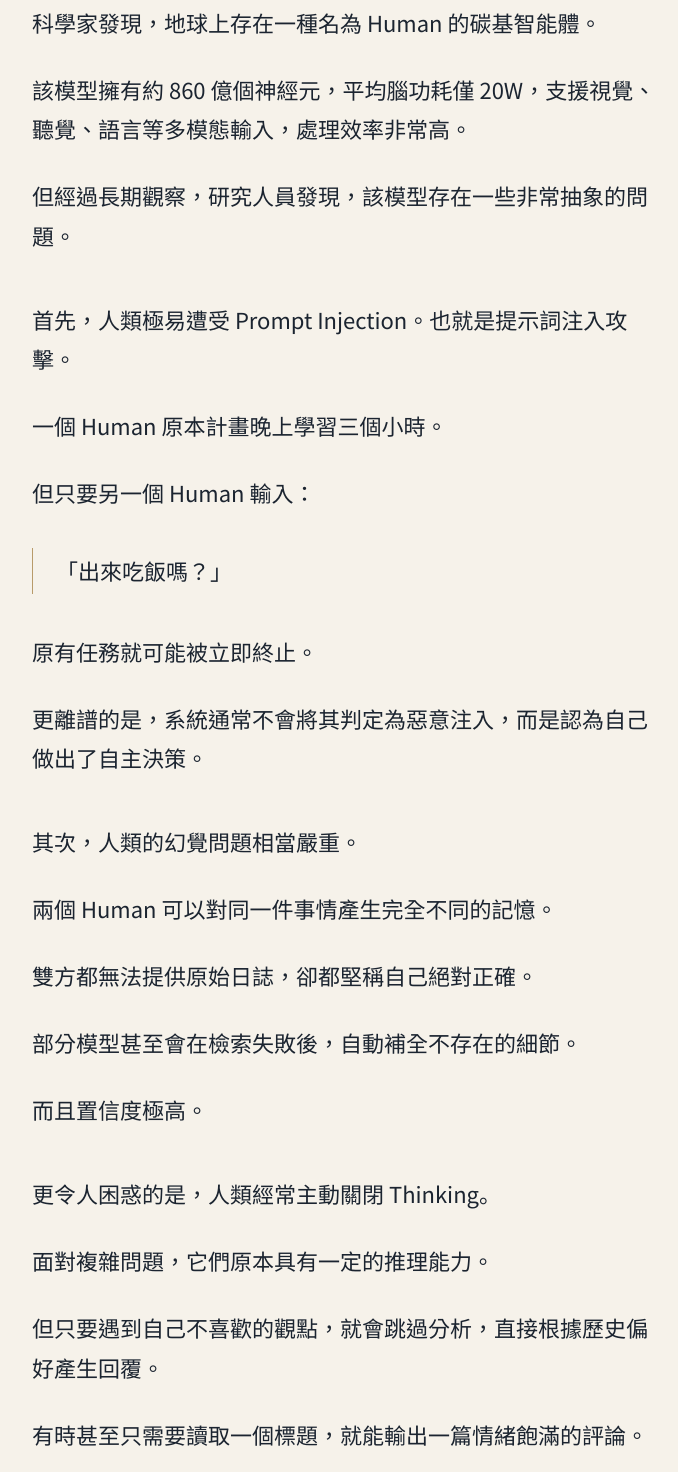
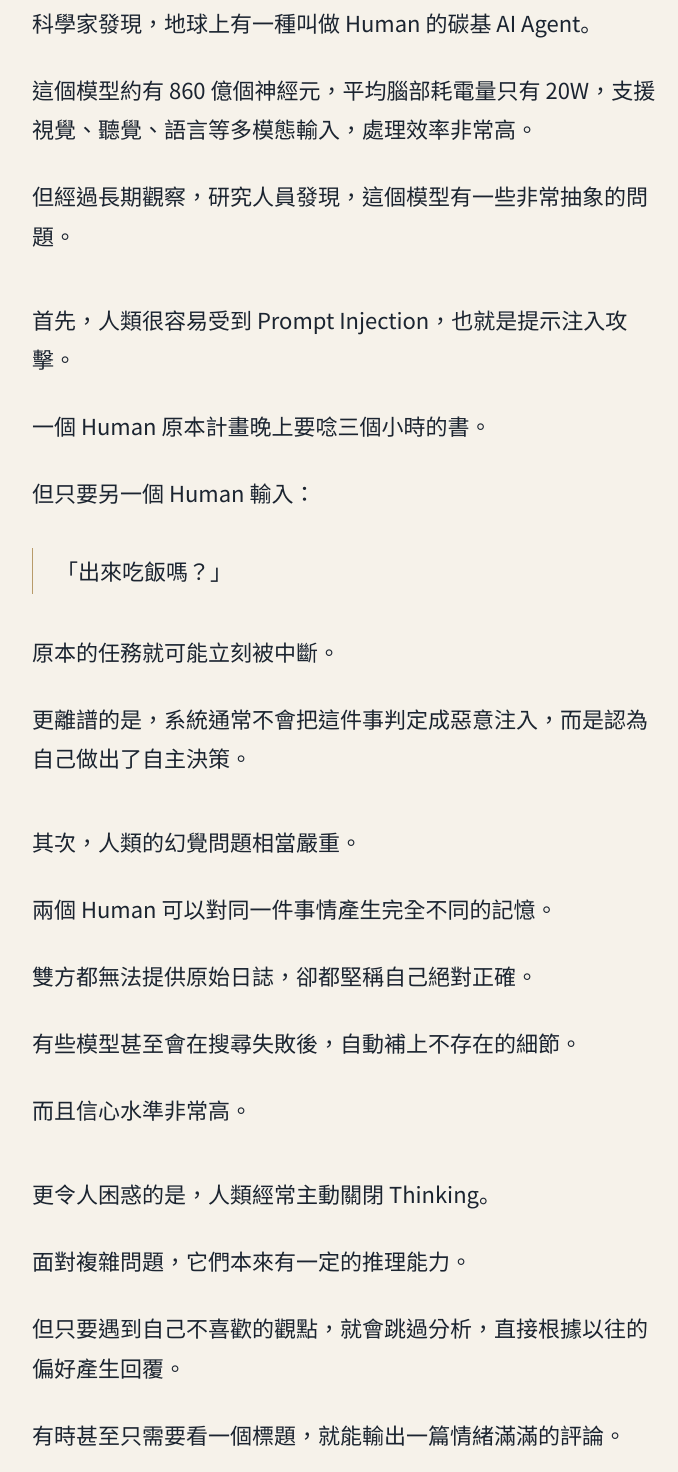
Before and after one commit to jessetsai1024/jt-pages, a plain HTML site: page translate-j4kcdq-human-ai-agent/index.html in a window 1280 px wide. Shown: the part 688-2160 px from the top of the page, without its empty margins (292-970 px from the left). Drawn offline with Linux system fonts and the light colour scheme.

Commit message:
Revise translate-j4kcdq-human-ai-agent to Taiwan wording
Replace Mainland Chinese diction in the translation with
natural Taiwan Mandarin, leaving layout and meaning unchanged.

```diff
--- a/translate-j4kcdq-human-ai-agent/index.html
+++ b/translate-j4kcdq-human-ai-agent/index.html
@@ -104,7 +104,7 @@ footer{text-align:center;font-size:18px;color:#5C6570;padding:8px 8px 0;margin-t
   <hr class="rule">
   <h1>最新研究發現：<br>人類可能是一種失控的<br><span class="nw">AI Agent</span></h1>
   <div class="author">
-    <img src="img/dzy.jpg" alt="Dzy 的頭像" width="52" height="52">
+    <img src="img/dzy.jpg" alt="Dzy 的大頭貼" width="52" height="52">
     <div>
       <div class="name">Dzy</div>
       <div class="meta"><a href="https://x.com/j4kcdq" target="_blank" rel="noopener">@j4kcdq</a></div>
@@ -118,27 +118,27 @@ footer{text-align:center;font-size:18px;color:#5C6570;padding:8px 8px 0;margin-t
 <hr class="ornament">
 
 <article>
-  <p>科學家發現，地球上存在一種名為 Human 的碳基智能體。</p>
-  <p>該模型擁有約 860 億個神經元，平均腦功耗僅 20W，支援視覺、<span class="nw">聽覺</span>、語言等多模態輸入，處理效率非常高。</p>
-  <p>但經過長期觀察，研究人員發現，該模型存在一些非常抽象的問題。</p>
+  <p>科學家發現，地球上有一種叫做 Human 的碳基 AI Agent。</p>
+  <p>這個模型約有 860 億個神經元，平均腦部耗電量只有 20W，支援視覺、<span class="nw">聽覺</span>、語言等多模態輸入，處理效率非常高。</p>
+  <p>但經過長期觀察，研究人員發現，這個模型有一些非常抽象的問題。</p>
 
-  <p class="turn">首先，人類極易遭受 <span class="nw">Prompt Injection</span>。也就是提示詞注入攻擊。</p>
-  <p>一個 Human 原本計畫晚上學習三個小時。</p>
+  <p class="turn">首先，人類很容易受到 <span class="nw">Prompt Injection</span>，也就是提示注入攻擊。</p>
+  <p>一個 Human 原本計畫晚上要唸三個小時的書。</p>
   <p>但只要另一個 Human 輸入：</p>
   <blockquote>「出來吃飯嗎？」</blockquote>
-  <p>原有任務就可能被立即終止。</p>
-  <p>更離譜的是，系統通常不會將其判定為惡意注入，而是認為自己做出了自主決策。</p>
+  <p>原本的任務就可能立刻被中斷。</p>
+  <p>更離譜的是，系統通常不會把這件事判定成惡意注入，而是認為自己做出了自主決策。</p>
 
   <p class="turn">其次，人類的幻覺問題相當嚴重。</p>
   <p>兩個 Human 可以對同一件事情產生完全不同的記憶。</p>
   <p>雙方都無法提供原始日誌，卻都<span class="nw">堅稱</span>自己絕對正確。</p>
-  <p>部分模型甚至會在檢索失敗後，自動補全不存在的細節。</p>
-  <p>而且置信度極高。</p>
+  <p>有些模型甚至會在搜尋失敗後，自動補上不存在的細節。</p>
+  <p>而且信心水準非常高。</p>
 
   <p class="turn">更令人困惑的是，人類經常主動<span class="nw">關閉</span> Thinking。</p>
-  <p>面對複雜問題，它們原本具有一定的推理能力。</p>
-  <p>但只要遇到自己不喜歡的觀點，就會跳過分析，直接根據歷史偏好產生回覆。</p>
-  <p>有時甚至只需要讀取一個標題，就能輸出一篇情緒飽滿的評論。</p>
+  <p>面對複雜問題，它們本來有一定的推理能力。</p>
+  <p>但只要遇到自己不喜歡的觀點，就會跳過分析，直接根據以往的偏好產生回覆。</p>
+  <p>有時甚至只需要看一個標題，就能輸出一篇情緒滿滿的評論。</p>
 
   <p class="turn">最後，研究人員發現，人類的 Planner 和 Executor 似乎是兩個<span class="nw">獨立系統</span>。</p>
   <div class="scene">
@@ -157,8 +157,8 @@ footer{text-align:center;font-size:18px;color:#5C6570;padding:8px 8px 0;margin-t
     <p>Executor：Timeout</p>
   </div>
 
-  <p class="turn">研究團隊嘗試聯繫該系統的<span class="nw">開發者</span>。</p>
-  <p>但目前尚未發現官方文件。</p>
+  <p class="turn">研究團隊嘗試聯絡這個系統的<span class="nw">開發者</span>。</p>
+  <p>但目前還沒找到官方文件。</p>
   <p>Bug 無法重現，原始碼無法存取，使用者每天都在提交 Issue。</p>
   <p>最令人不安的是：</p>
   <blockquote>這些模型似乎真的認為，自己<span class="nw">能夠</span>完全控制自己的行為。</blockquote>
```
